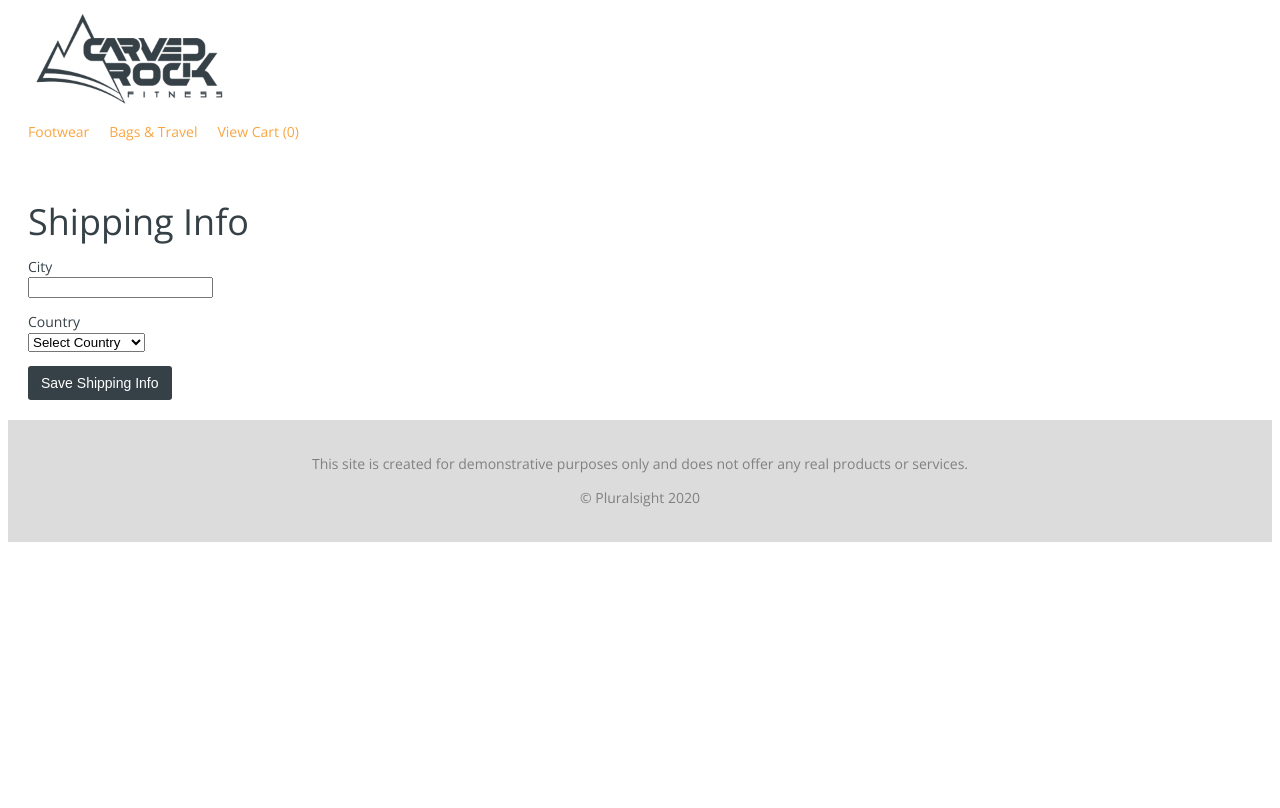
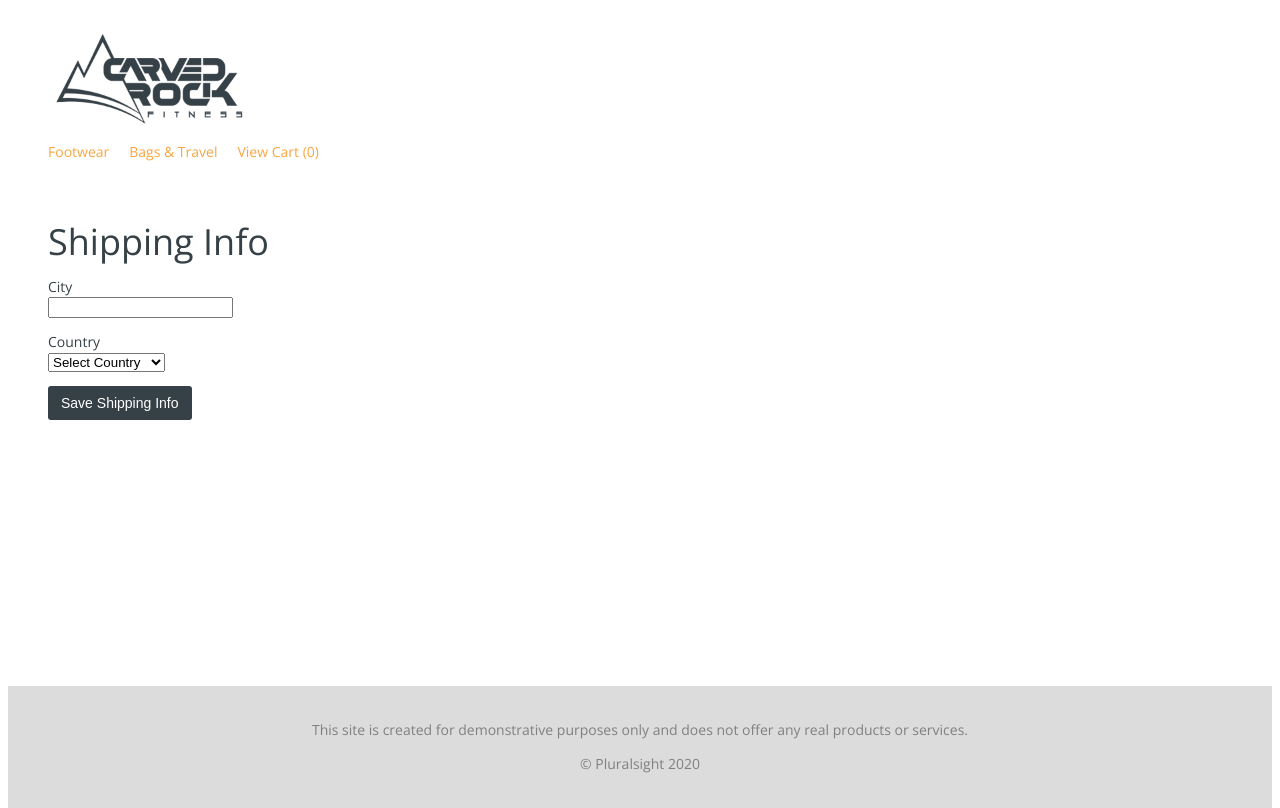
Before and after one commit to coryhouse/react-state-demo, a React (Create React App) app: page /checkout in a window 1280 px wide. Built offline with nearby package versions, Linux system fonts and the light colour scheme; data requests are answered from the project's data file.

Commit message:
Fix sticky footer

```diff
--- a/src/main.css
+++ b/src/main.css
@@ -1,5 +1,4 @@
-html,
-#root {
+html {
   height: 100%;
 }
 
@@ -14,10 +13,12 @@ body {
 #root {
   display: flex;
   flex-direction: column;
+  height: 100vh; /* Avoid the IE 10-11 `min-height` bug. */
 }
 
 .content {
   flex: 1 0 auto;
+  padding: 20px;
 }
 
 header {
```
